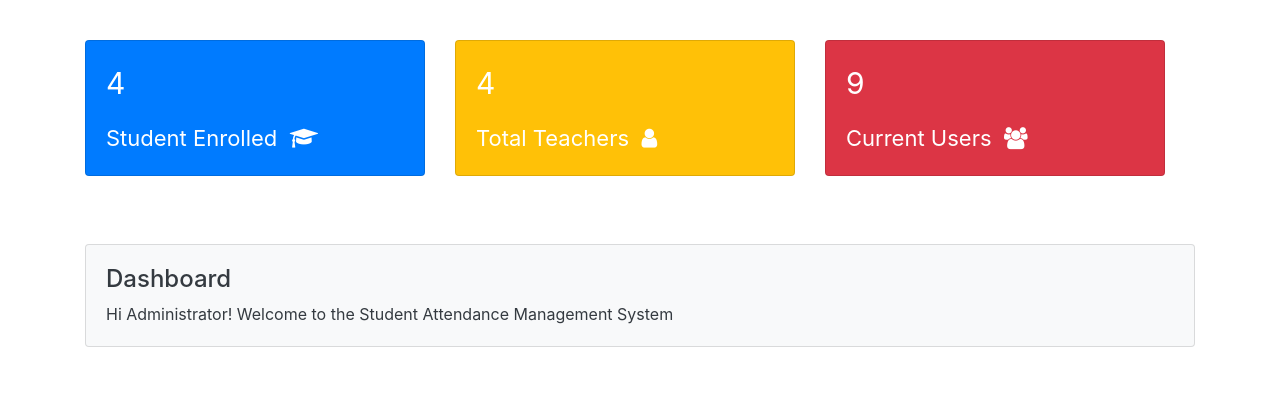
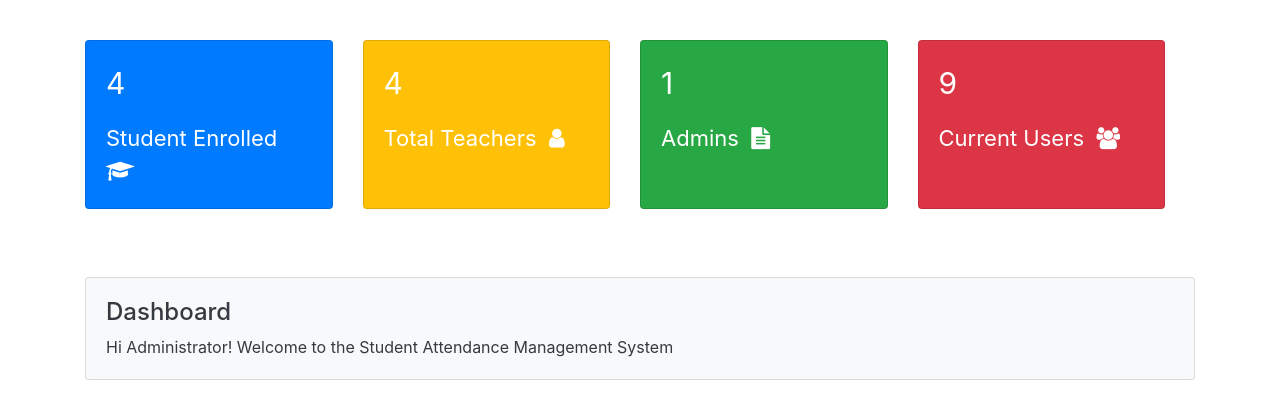
Before and after one commit to Rafid-Al-Ahsan/sams, a PHP site: page /admin.php in a window 1280 px wide. Shown: the part 110-529 px from the top of the page. Run offline with PHP 8.4, Linux system fonts and the light colour scheme; data comes from the database, SQL or seed files in the repository; data that the repository does not hold is empty.

Commit message:
Add files via upload

```diff
--- a/admin.php
+++ b/admin.php
@@ -6,13 +6,13 @@ $conn = mysqli_connect("localhost", "root","","sams");
 //firing the sql query
 $result1 = mysqli_query($conn,"SELECT COUNT(*) FROM student");
 $result2 = mysqli_query($conn,"SELECT COUNT(*) FROM teacher");
-//$result3 = mysqli_query($conn,"SELECT COUNT(*) FROM subject");
+$result3 = mysqli_query($conn,"SELECT COUNT(*)FROM login WHERE usertype='admin'");
 $result4 = mysqli_query($conn,"SELECT COUNT(*) FROM login");
 
 //storing the results
 $output1 = mysqli_fetch_row($result1);
 $output2 = mysqli_fetch_row($result2);
-//$output3 = mysqli_fetch_row($result3);
+$output3 = mysqli_fetch_row($result3);
 $output4 = mysqli_fetch_row($result4);
 
 ?>
@@ -81,12 +81,12 @@ $output4 = mysqli_fetch_row($result4);
         <p class="card-text">Total Teachers&nbsp&nbsp<i class="fa fa-user"></i></p>
       </div>
     </div>
-    <!--<div class="card bg-success">
+    <div class="card bg-success">
       <div class="card-body text-center">
         <p class="card-text" style="font-size:30px;"><?php echo $output3[0];?></p>
-        <p class="card-text">Total Subjects&nbsp&nbsp<i class="fa fa-file-text"></i></p>
+        <p class="card-text">Admins&nbsp&nbsp<i class="fa fa-file-text"></i></p>
       </div>
-    </div>-->
+    </div>
     <div class="card bg-danger">
       <div class="card-body text-center">
          <p class="card-text" style="font-size:30px;"><?php echo $output4[0];?></p>
```
